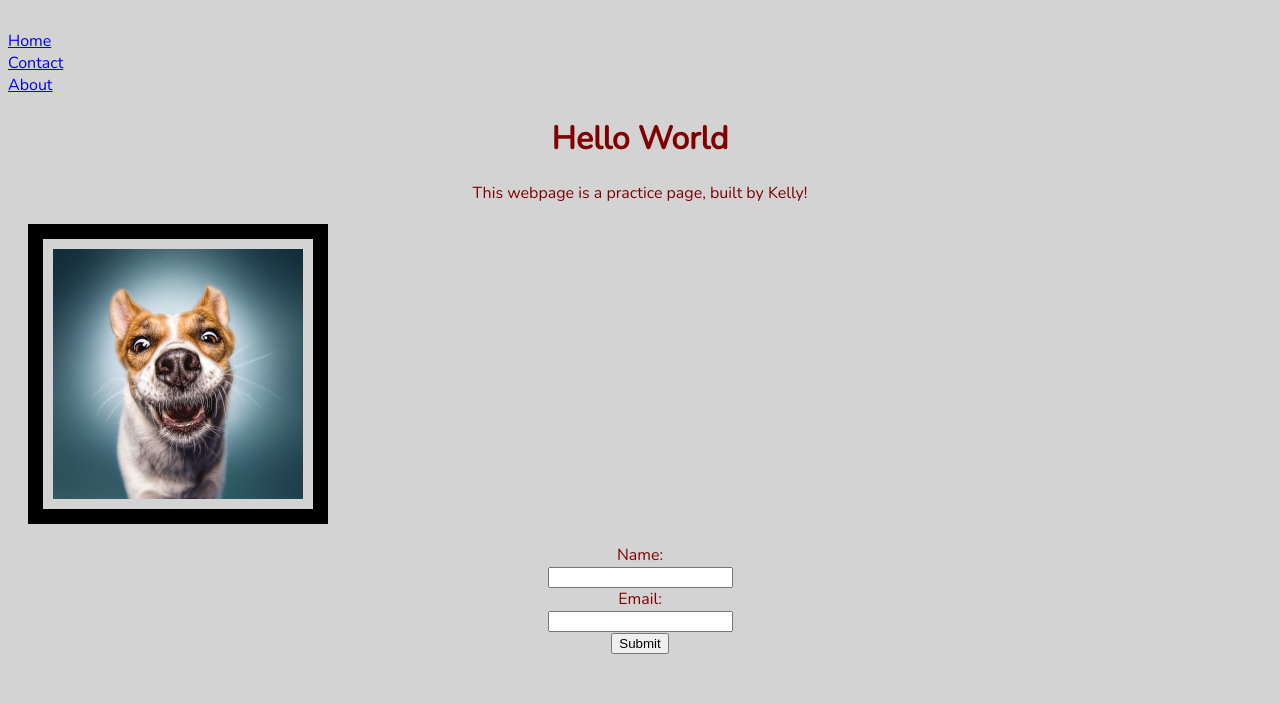
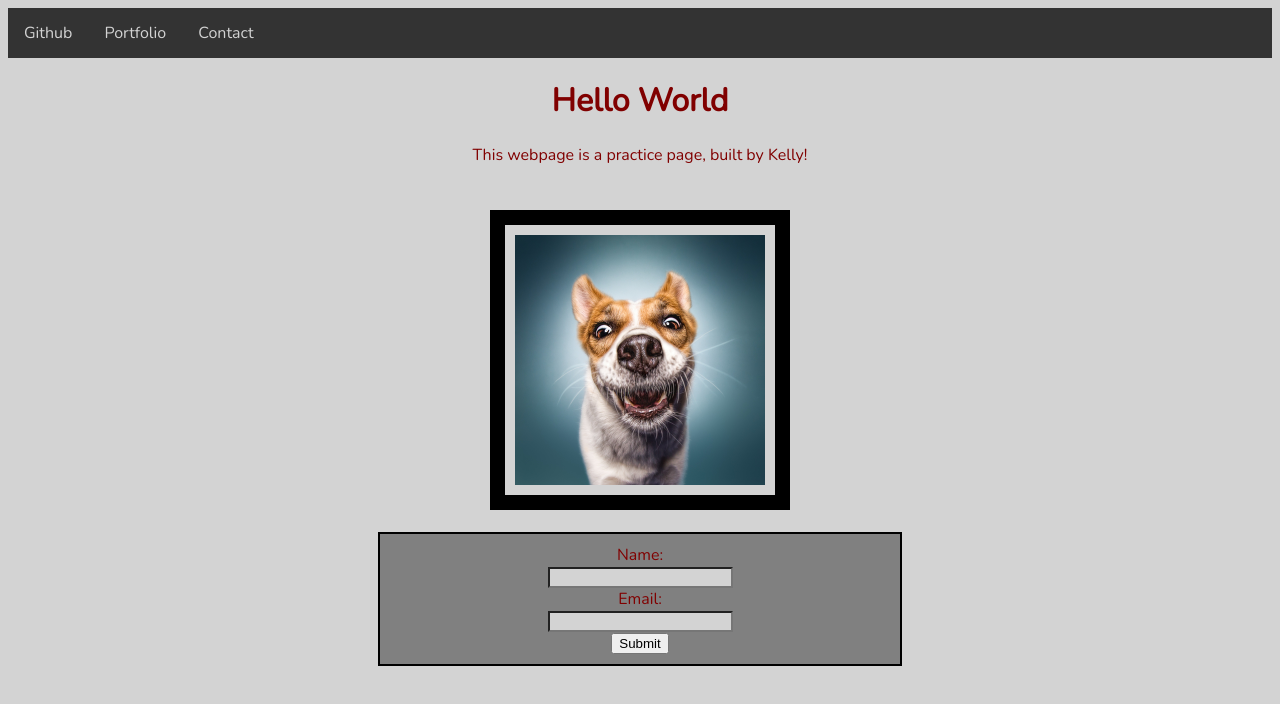
Before and after one commit to kemwalsh/week1-mini-project, a plain HTML site: page index.html in a window 1280 px wide. Drawn offline with nearby package versions, Linux system fonts and the light colour scheme.

Commit message:
add button, and add css

```diff
--- a/assets/css/style.css
+++ b/assets/css/style.css
@@ -4,6 +4,7 @@
     color: maroon;
 }
 
+/* Header */
 .header {
     text-align: center;
     font-weight: bold;
@@ -14,20 +15,56 @@
     text-align: center;
 }
 
+/* Image */
 .img {
     max-width: 250px;
     max-height: 250px;
-    display: flex;
-    justify-content: center;
-    margin: 20px;
+    display: block;
+ margin: 0px auto;
     padding: 10px;
     border: 15px solid black;
 }
 
+/* Form */
 .form {
     text-align: center;
+    margin: 0 auto;
+    width: 500px;
+    padding: 10px;
+    border: 2px solid black;
+    background-color: grey
 }
 
-.navBar {
-    display: inline;
-}
+/* NAVBAR */
+ul {
+    list-style-type: none;
+    margin: 0;
+    padding: 0;
+    overflow: hidden;
+    background-color: #333;
+  }
+
+  li {
+    float: left;
+  }
+
+  li a {
+    display: block;
+    color: lightgrey;
+    text-align: center;
+    padding: 14px 16px;
+    text-decoration: none;
+  }
+
+  /* Change the link color to #111 (black) on hover */
+  li a:hover {
+    background-color: #111;
+  }
+
+  btn {
+    background-color: lightgrey;
+  }
+
+ #fname {
+    background-color: lightgrey;
+  }
--- a/index.html
+++ b/index.html
@@ -16,27 +16,29 @@
   <body>
     <header>
       <ul class="navBar">
-        <li><a href="default.asp">Home</a></li>
-        <li><a href="contact.asp">Contact</a></li>
-        <li><a href="about.asp">About</a></li>
+        <li><a href="https://github.com/kemwalsh">Github</a></li>
+        <li><a href="#">Portfolio</a></li>
+        <li><a href="#form">Contact</a></li>
       </ul>
       <h1 class="header">Hello World</h1>
       <section id="headerText">
         This webpage is a practice page, built by Kelly!
       </section>
     </header>
-
+    <br />
+    <br />
     <main>
       <img class="img" src="./assets/images/dog.jpeg" alt="dog" />
     </main>
+    <br />
 
-    <form class="form">
+    <form id="form" class="form">
       <label for="fname">Name:</label><br />
       <input type="text" id="fname" name="fname" /><br />
       <label for="lname">Email:</label><br />
-      <input type="text" id="lname" name="lname" />
+      <input type="text" id="fname" name="lname" />
       <br />
-      <button type="submit">Submit</button>
+      <button id="btn" type="submit">Submit</button>
     </form>
   </body>
 </html>
```
